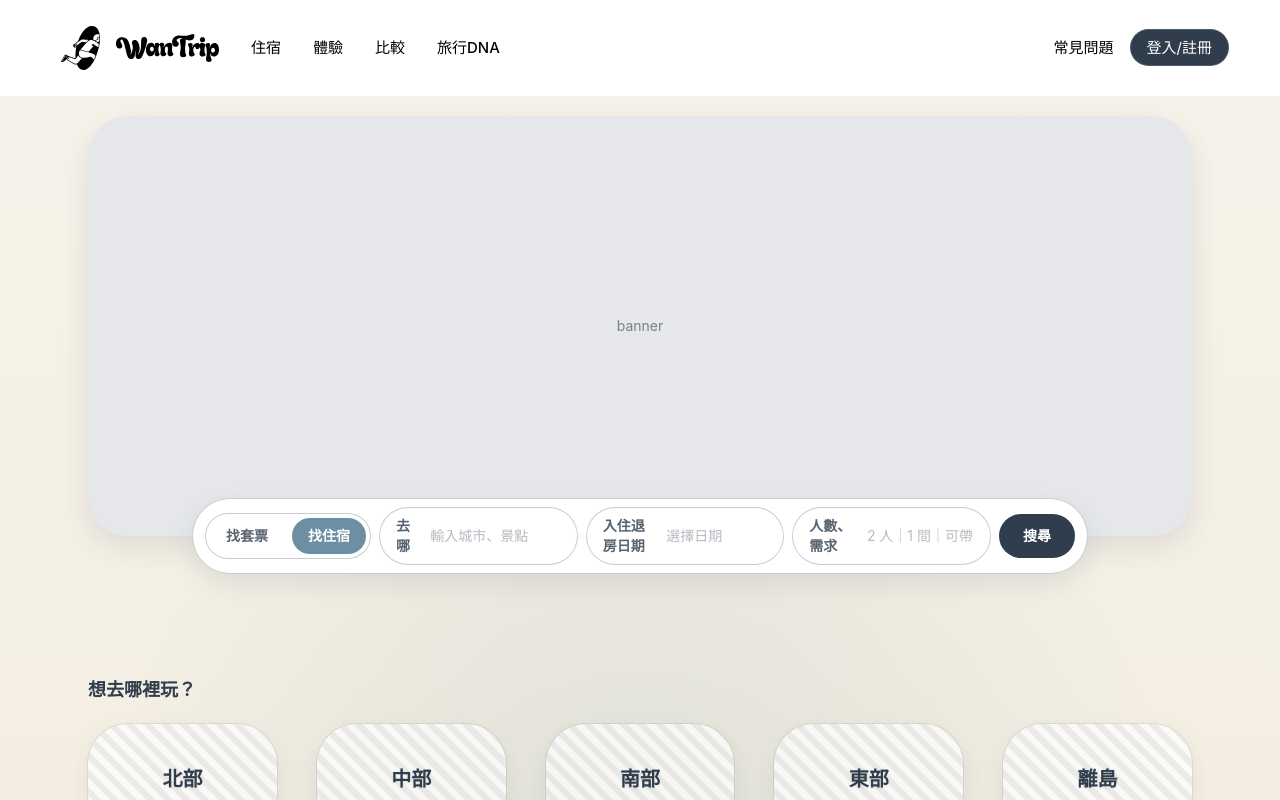
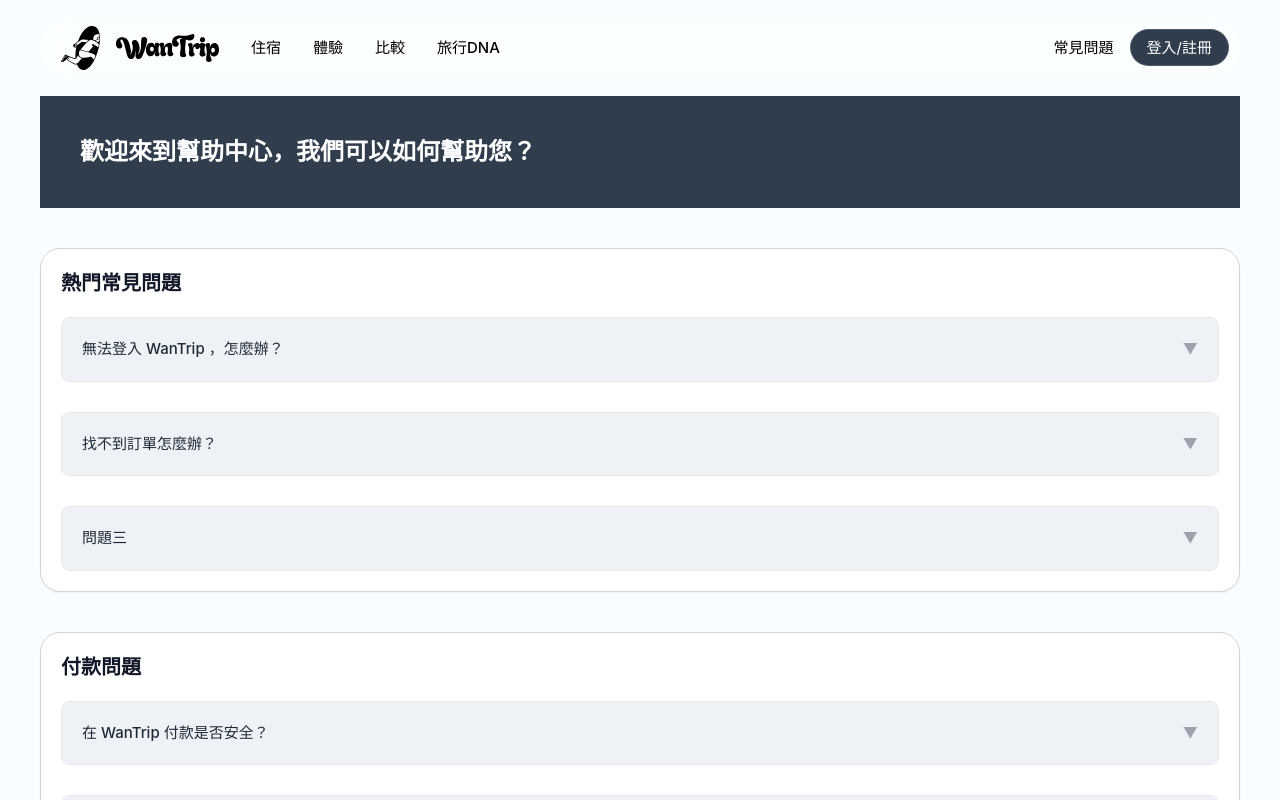
Before and after one commit to WanTrip-2026/WanTrip, a Vue app: page /support in a window 1280 px wide. Before the commit this address led to /. Shown: the top 800 px of the page. Built offline with nearby package versions, Linux system fonts and the light colour scheme.

Commit message:
feature/建立常見問題頁面

```diff
--- a/src/router/index.ts
+++ b/src/router/index.ts
@@ -11,6 +11,7 @@ import TravelDNA from '@/views/TravelDNA.vue'
 import TravelDNAIntro from '@/views/TravelDNAIntro.vue'
 import TravelDNAResult from '@/views/TravelDNAResult.vue'
 import OrderCompleted from '@/views/OrderCompleted.vue'
+import Support from '@/views/Support.vue'
 
 
 const router = createRouter({
@@ -66,6 +67,11 @@ const router = createRouter({
       name: 'order-completed',
       component: OrderCompleted,
     },
+    {
+      path: '/support',
+      name: 'support',
+      component: Support,
+    },
     // 404 頁（選擇性，但很推薦）
     {
       path: '/:pathMatch(.*)*',
--- /dev/null
+++ b/src/views/Support.vue
@@ -0,0 +1,82 @@
+<template>
+  <section class="min-h-screen bg-page pt-[96px] pb-10">
+    <main class="max-w-[1200px] mx-auto flex flex-col gap-10 px-5 lg:px-0 mb-8">
+      <div class="bg-primary text-white p-10 text-2xl font-bold">
+        歡迎來到幫助中心，我們可以如何幫助您？
+      </div>
+      <div class="bg-white p-5 rounded-[20px] shadow-sm border border-gray-300">
+        <h3 class="text-xl font-bold text-gray-900 mb-5">熱門常見問題</h3>
+        <div class="flex flex-col gap-5 space-y-2.5">
+          <div v-for="(faq, index) in faqs" :key="index" class="border rounded-lg overflow-hidden">
+            <button
+              @click="toggleFaq(index)"
+              class="w-full flex justify-between items-center p-5 bg-[#EEF2F7] hover:bg-[#98BAE3] transition text-left"
+            >
+              <span class="font-medium text-gray-800">{{ faq.question }}</span>
+              <span
+                class="text-gray-400 transform transition-transform duration-200"
+                :class="{ 'rotate-180': activeIndex === index }"
+                >▼</span
+              >
+            </button>
+            <div v-show="activeIndex === index" class="p-5 bg-white text-sm text-gray-700">
+              {{ faq.answer }}
+            </div>
+          </div>
+        </div>
+      </div>
+      <div class="bg-white p-5 rounded-[20px] shadow-sm border border-gray-300">
+        <h3 class="text-xl font-bold text-gray-900 mb-5">付款問題</h3>
+        <div class="flex flex-col gap-5 space-y-2.5">
+          <div
+            v-for="(paymentfaq, index) in paymentfaqs"
+            :key="index"
+            class="border rounded-lg overflow-hidden"
+          >
+            <button
+              @click="toggleFaq(index)"
+              class="w-full flex justify-between items-center p-5 bg-[#EEF2F7] hover:bg-[#98BAE3] transition text-left"
+            >
+              <span class="font-medium text-gray-800">{{ paymentfaq.question }}</span>
+              <span
+                class="text-gray-400 transform transition-transform duration-200"
+                :class="{ 'rotate-180': activeIndex === index }"
+                >▼</span
+              >
+            </button>
+            <div v-show="activeIndex === index" class="p-5 bg-white text-sm text-gray-700">
+              {{ paymentfaq.answer }}
+            </div>
+          </div>
+        </div>
+      </div>
+    </main>
+  </section>
+</template>
+
+<script setup lang="ts">
+import { ref } from 'vue'
+
+const faqs = ref([
+  { question: '無法登入 WanTrip ，怎麼辦？', answer: '回答...' },
+  { question: '找不到訂單怎麼辦？', answer: '回答...' },
+  { question: '問題三', answer: '回答...' },
+])
+
+const paymentfaqs = ref([
+  { question: '在 WanTrip 付款是否安全？', answer: '回答...' },
+  { question: '若付款方式已停用或信用卡失效，退款怎麼處理？', answer: '回答...' },
+])
+
+const activeIndex = ref<number | null>(null)
+
+const toggleFaq = (index: number) => {
+  activeIndex.value = activeIndex.value === index ? null : index
+}
+</script>
+
+<style>
+body {
+  background-color: #f8fdff;
+}
+</style>
```
